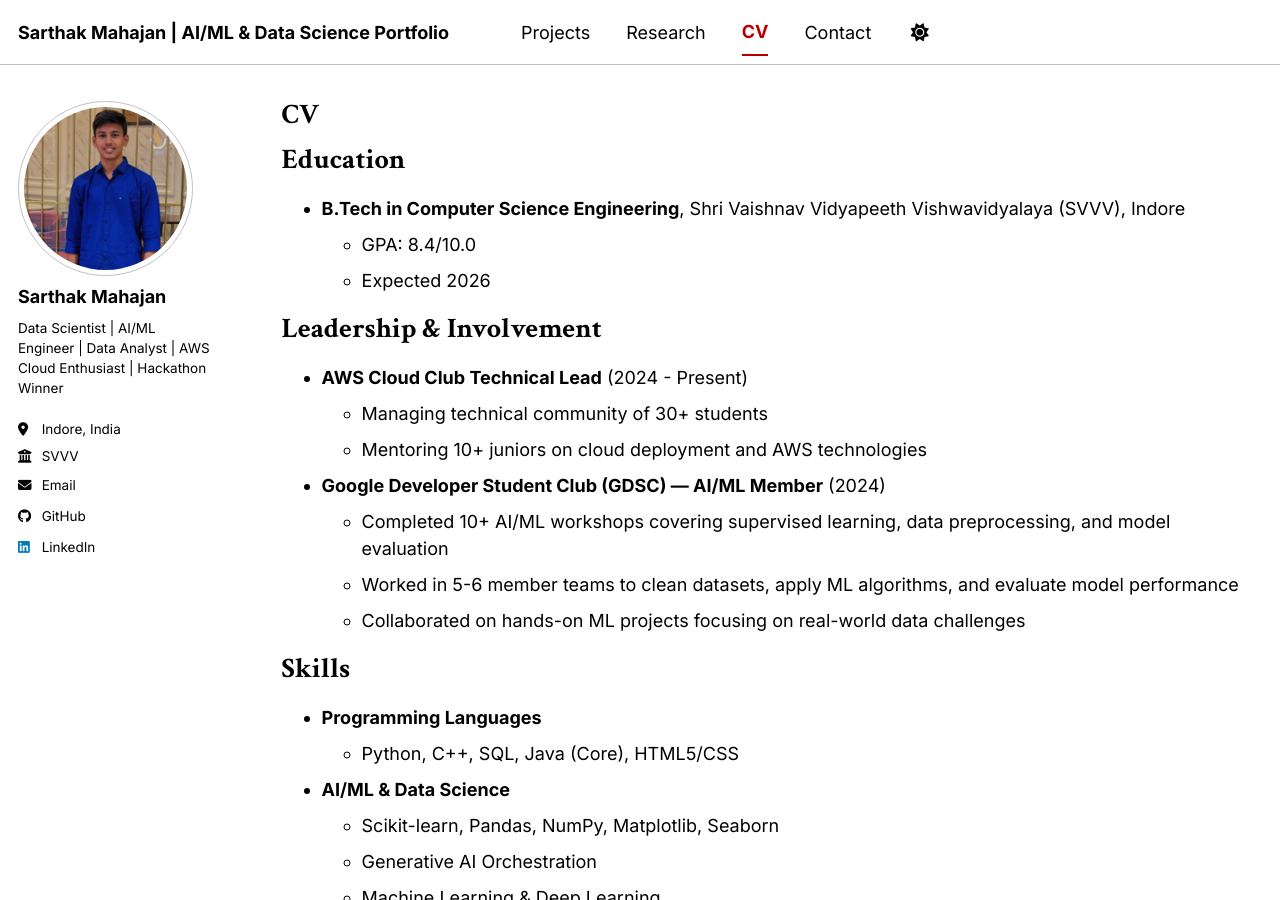
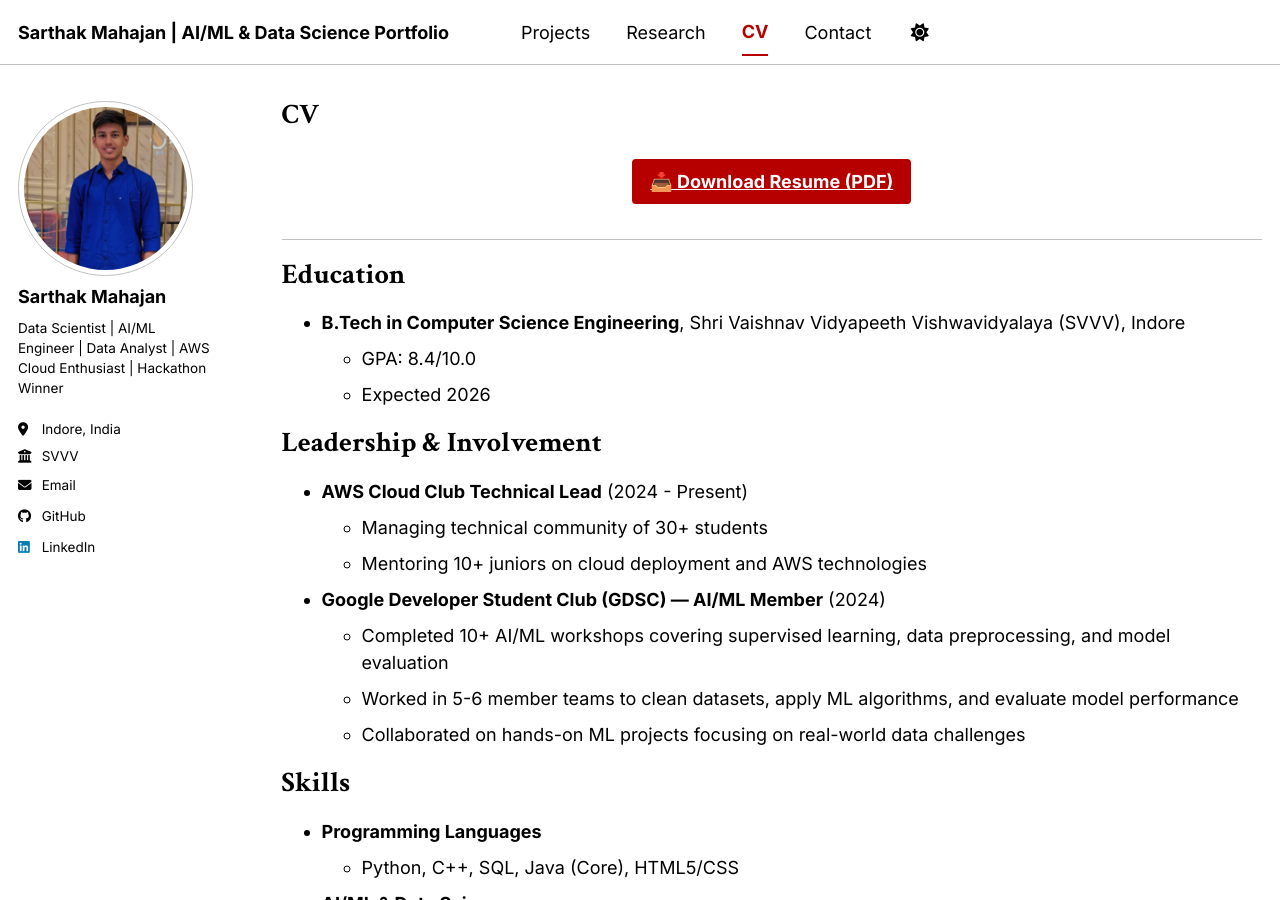
Before and after one commit to Sarthakm811/Sarthakm811.github.io, a Jekyll site: the page built from _pages/cv.md, in a window 1280 px wide and 900 px high. Built offline with Jekyll 4.4.1, drawn with Linux system fonts in a browser that asks for light colours; a script bundle is joined from its source files by our own code; library files that are not in the unit come from our copies.

Commit message:
Add download resume button to CV page

```diff
--- a/_pages/cv.md
+++ b/_pages/cv.md
@@ -8,6 +8,13 @@ redirect_from:
 ---
 
 {% include base_path %}
+
+<div style="text-align: center; margin: 30px 0;">
+  <a href="/files/resume.pdf" class="btn btn--primary btn--large" download>📥 Download Resume (PDF)</a>
+</div>
+
+---
+
 
 Education
 ======
```
